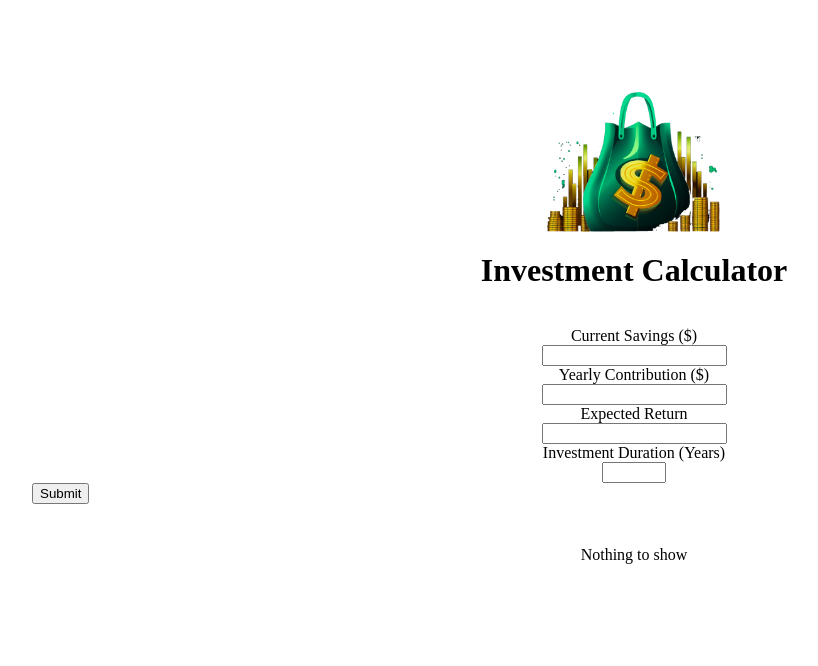
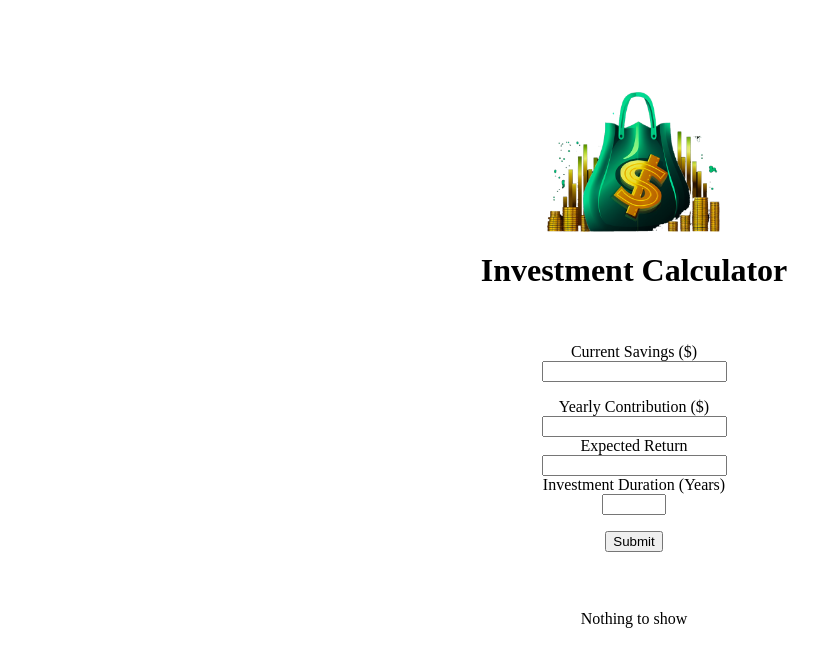
Before and after one commit to NeilClack/Investment-Calculator, a React (Create React App) app: page / in a window 1280 px wide. Shown: the top 666 px of the page, without its empty margins (6-824 px from the left). Built offline with nearby package versions, Linux system fonts and the light colour scheme.

Commit message:
Add styling

```diff
--- a/src/components/form.js
+++ b/src/components/form.js
@@ -24,17 +24,23 @@ const Input = styled.input`
 `;
 
 const FieldContainer = styled.div`
-  $.fieldContainer {
-    margin: 1rem;
-  }
+  margin: 1rem;
+`;
+
+const SubmitButton = styled.button`
+margin: auto;
+`;
+
+const ButtonContainer = styled(FieldContainer)`
+text-align: center;
 `
 
 const UserForm = (props) => {
   const [investmentData, setInvestmentData] = useState({
-    currentSavings: '',
-    yearlyContribution: '',
-    expectedReturn: '',
-    duration: '',
+    currentSavings: "",
+    yearlyContribution: "",
+    expectedReturn: "",
+    duration: "",
   });
 
   const handleSubmission = (event) => {
@@ -57,7 +63,7 @@ const UserForm = (props) => {
     <StyledForm onSubmit={handleSubmission}>
       <Fieldset className="noBorder">
         <div className="leftContainer">
-          <FieldContainer className="fieldContainer">
+          <FieldContainer>
             <Label htmlFor="currentSavings">Current Savings ($)</Label>
             <Input
               id="currentSavings"
@@ -70,7 +76,7 @@ const UserForm = (props) => {
               required
             ></Input>
           </FieldContainer>
-          <div className="fieldContainer">
+          <div>
             <Label htmlFor="yearlyContnribution">Yearly Contribution ($)</Label>
             <Input
               id="yearlyContribution"
@@ -85,7 +91,7 @@ const UserForm = (props) => {
           </div>
         </div>
         <div className="rightContainer">
-          <div className="fieldContainer">
+          <div>
             <Label htmlFor="expectedReturn">Expected Return</Label>
             <Input
               id="expectedReturn"
@@ -100,7 +106,7 @@ const UserForm = (props) => {
               required
             ></Input>
           </div>
-          <div className="fieldContainer">
+          <div>
             <Label htmlFor="investmentDuration">
               Investment Duration (Years)
             </Label>
@@ -118,9 +124,11 @@ const UserForm = (props) => {
             ></Input>
           </div>
         </div>
-        <button type="submit" value="Submit">
-          Submit
-        </button>
+        <ButtonContainer>
+          <SubmitButton type="submit" value="Submit">
+            Submit
+          </SubmitButton>
+        </ButtonContainer>
       </Fieldset>
     </StyledForm>
   );
```
